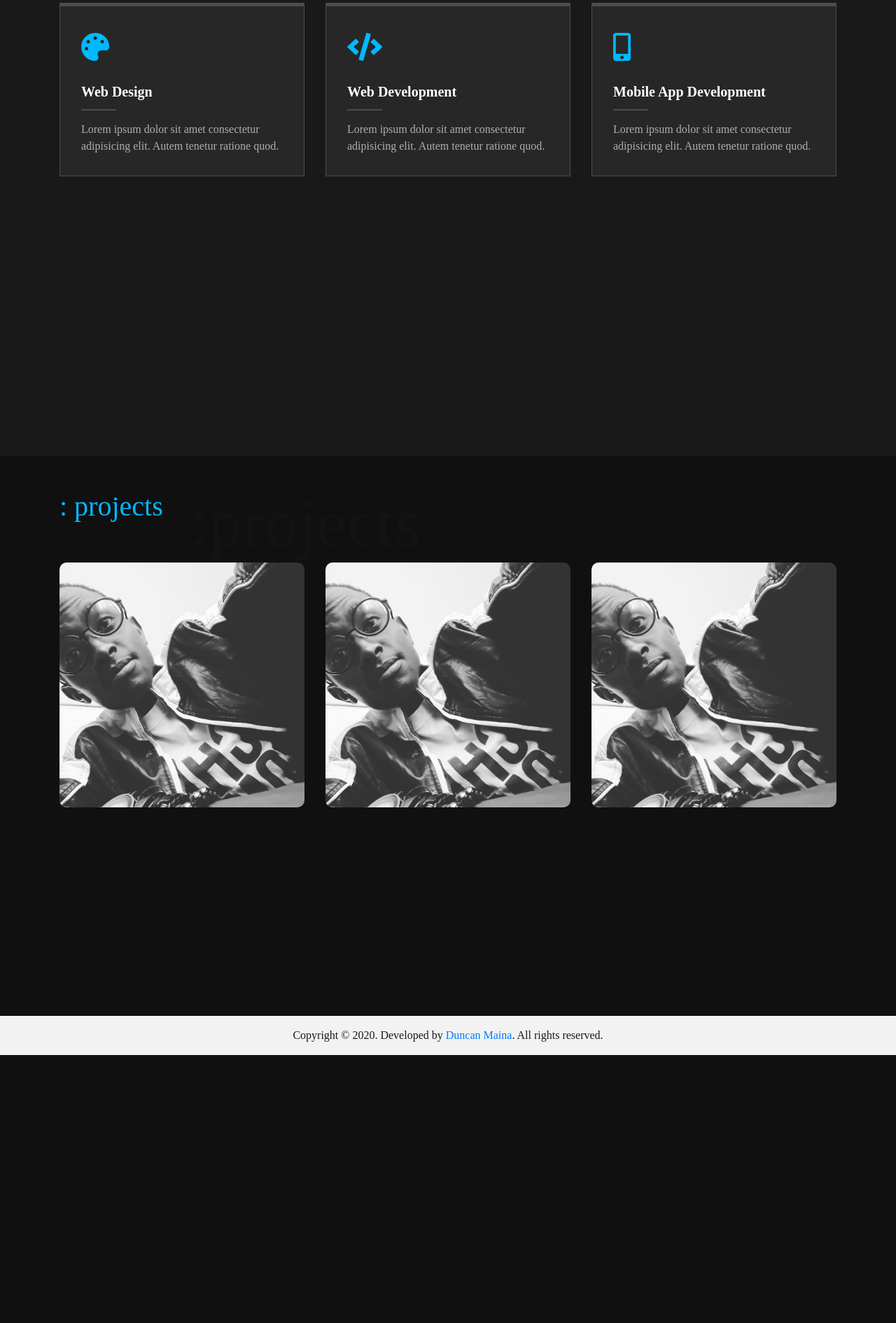
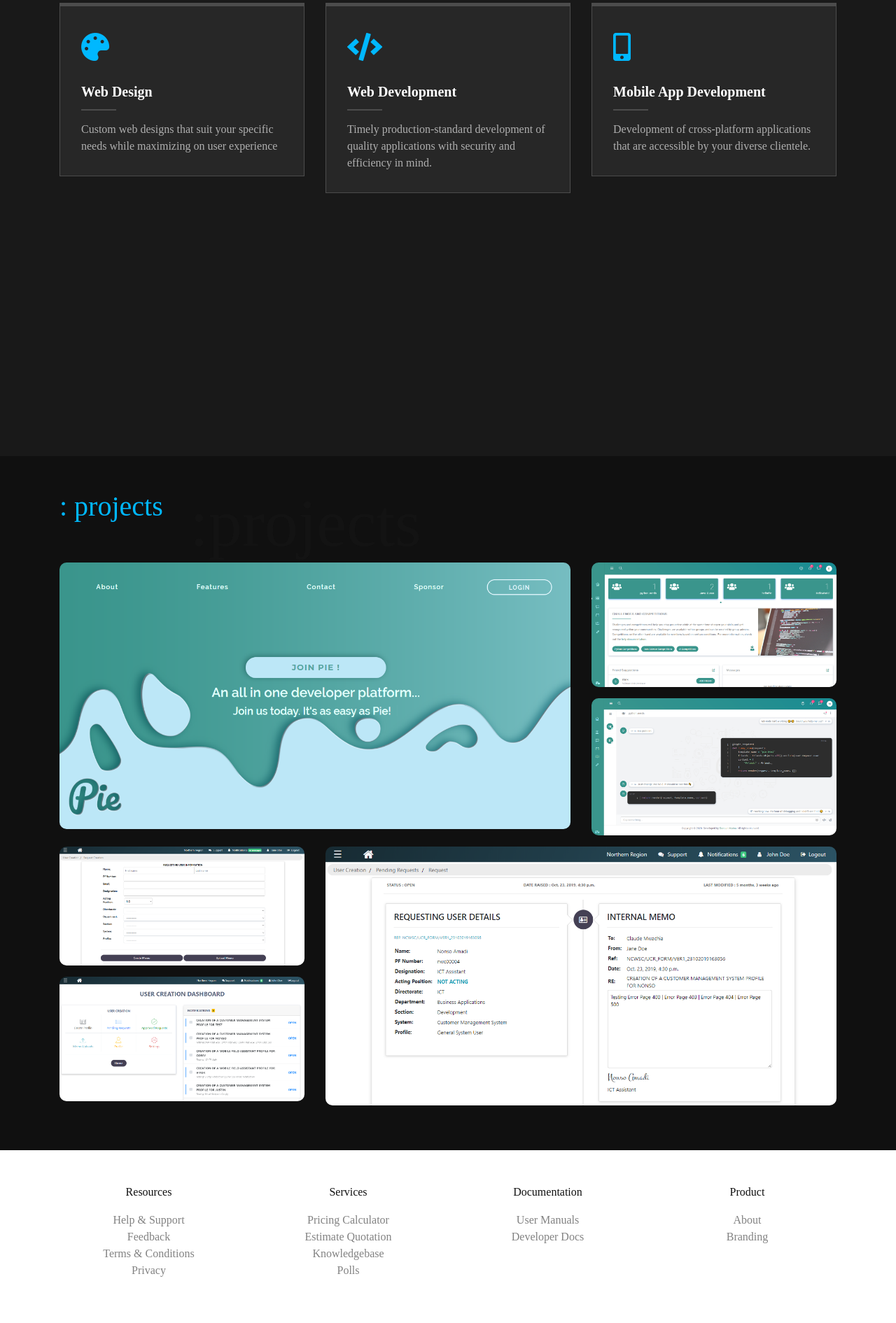
Before and after one commit to itsDuncan/portfolio, a Django app: page / in a window 1280 px wide; the page is wider, and only the part inside the window is pictured. Shown: the part 1844-3735 px from the top of that part at 70% size. Before the commit the page ends 3352 px from the top of that part, so only its background shows below. Run offline with Django 3.2, Linux system fonts and the light colour scheme; some libraries are stand-ins or nearby versions; some web fonts are replaced.

Commit message:
Modified Portfolio Section

```diff
--- a/home/static/home/css/portfolio.css
+++ b/home/static/home/css/portfolio.css
@@ -38,13 +38,23 @@ html {
 
 body {
 	background-color: var(--black);
-	font-family: Raleway-Regular;
+	font-family: Raleway-SemiBold;
 	overflow-x: hidden;
 	color: #fff;
 }
 
 section {
 	min-height: 100vh;
+}
+
+a {
+	text-decoration: none;
+	color: var(--blue);
+}
+
+ul {
+	list-style: none;
+	padding: 0;
 }
 
 .main-text {
@@ -107,6 +117,16 @@ section {
 
 #about {
 	background-color: #fff;
+}
+
+#projects {
+	padding-bottom: 3rem;
+}
+
+#footer {
+	background-color: #fff;
+	color: var(--black);
+	min-height: auto;
 }
 
 #services {
@@ -244,7 +264,7 @@ figure {
 
 footer {
 	background-color: #f2f2f2;
-	color: #191919;
+	color: #828282;
 }
 
 .underline-btn {
@@ -322,3 +342,13 @@ footer {
 #contact .form-control:focus {
 	box-shadow: 0 0 0 0.2rem var(--blue);
 }
+
+#footer a {
+	color: #828282;
+	transition: all .3s ease-in-out;
+}
+
+#footer a:hover {
+	color: var(--blue);
+	text-decoration: none;
+}
--- a/home/templates/home/includes/landing.html
+++ b/home/templates/home/includes/landing.html
@@ -84,7 +84,7 @@
 					<span class="service-icon">
 						<i class="fas fa-palette"></i>
 					</span>
-					<h5>Web Design</h5><p>Lorem ipsum dolor sit amet consectetur adipisicing elit. Autem tenetur ratione quod.</p>
+					<h5>Web Design</h5><p>Custom web designs that suit your specific needs while maximizing on user experience</p>
 				</div>
 			</div>
 
@@ -93,7 +93,7 @@
 					<span class="service-icon">
 						<i class="fas fa-code"></i>
 					</span>
-					<h5>Web Development</h5><p>Lorem ipsum dolor sit amet consectetur adipisicing elit. Autem tenetur ratione quod.</p>
+					<h5>Web Development</h5><p>Timely production-standard development of quality applications with security and efficiency in mind.</p>
 				</div>
 			</div>
 
@@ -102,7 +102,7 @@
 					<span class="service-icon">
 						<i class="fas fa-mobile-alt"></i>
 					</span>
-					<h5>Mobile App Development</h5><p>Lorem ipsum dolor sit amet consectetur adipisicing elit. Autem tenetur ratione quod.</p>
+					<h5>Mobile App Development</h5><p>Development of cross-platform applications that are accessible by your diverse clientele.</p>
 				</div>
 			</div>
 		</div>
@@ -122,10 +122,10 @@
 			</div>
 		</div>
 		<div class="row">
-			<div class="col-md-4">
-				<a class="image-link" href="{% static 'home/img/duncan-maina.jpg' %}">
+			<div class="col-md-8">
+				<a class="image-link" href="{% static 'home/img/pie.png' %}">
 				    <figure>
-				        <img class="w-100" src="{% static 'home/img/duncan-maina.jpg' %}" alt="">
+				        <img class="w-100" src="{% static 'home/img/pie.png' %}" alt="">
 				        <figcaption>
 				            <h4>Pie</h4>
 				            <p>Programer's Interactive Environment</p>
@@ -134,27 +134,99 @@
 				</a>
 			</div>
 			<div class="col-md-4">
-				<a class="image-link" href="{% static 'home/img/duncan-maina.jpg' %}">
+				<a class="image-link" href="{% static 'home/img/dashboard_screenshot.png' %}">
 				    <figure>
-				        <img class="w-100" src="{% static 'home/img/duncan-maina.jpg' %}" alt="">
+				        <img class="w-100" src="{% static 'home/img/dashboard_screenshot.png' %}" alt="">
 				        <figcaption>
-				            <h4>...</h4>
-				            <p>Ticket Monitoring System</p>
+				            <h4>Pie</h4>
+				            <p>Dashboard</p>
+				        </figcaption>
+					</figure>
+				</a>
+
+				<a class="image-link" href="{% static 'home/img/group_screenshot.png' %}">
+				    <figure>
+				        <img class="w-100" src="{% static 'home/img/group_screenshot.png' %}" alt="">
+				        <figcaption>
+				            <h4>Pie</h4>
+				            <p>Realtime Messaging</p>
 				        </figcaption>
 					</figure>
 				</a>
 			</div>
+		</div>
+
+		<div class="row">
 			<div class="col-md-4">
-				<a class="image-link" href="{% static 'home/img/duncan-maina.jpg' %}">
+				<a class="image-link" href="{% static 'home/img/ticket_creation.png' %}">
 				    <figure>
-				        <img class="w-100" src="{% static 'home/img/duncan-maina.jpg' %}" alt="">
+				        <img class="w-100" src="{% static 'home/img/ticket_creation.png' %}" alt="">
 				        <figcaption>
-				            <h4>...</h4>
-				            <p>Analytics Dashboard</p>
+				            <h4>Supa</h4>
+				            <p>Digitized Memo's</p>
+				        </figcaption>
+					</figure>
+				</a>
+				<a class="image-link" href="{% static 'home/img/ticket_dashboard.png' %}">
+				    <figure>
+				        <img class="w-100" src="{% static 'home/img/ticket_dashboard.png' %}" alt="">
+				        <figcaption>
+				            <h4>Supa</h4>
+				            <p>Realtime Notifications</p>
 				        </figcaption>
 					</figure>
 				</a>
 			</div>
+			<div class="col-md-8">
+				<a class="image-link" href="{% static 'home/img/ticket.png' %}">
+				    <figure>
+				        <img class="w-100" src="{% static 'home/img/ticket.png' %}" alt="">
+				        <figcaption>
+				            <h4>Supa</h4>
+				            <p>Ticket Management System</p>
+				        </figcaption>
+					</figure>
+				</a>
+			</div>
+		</div>
+		</div>
+	</div>
+</section>
+
+<section id="footer">
+	<div class="container py-5">
+		<div class="row text-center">
+			<div class="col-md-3 text-center">
+				<p class="footer-header">Resources</p>
+				<ul>
+					<li><a href="#">Help & Support</a></li>
+					<li><a href="#">Feedback</a></li>
+					<li><a href="#">Terms & Conditions</a></li>
+					<li><a href="#">Privacy</a></li>
+				</ul>
+			</div>
+			<div class="col-md-3">
+				<p class="footer-header">Services</p>
+				<ul>
+					<li><a href="#">Pricing Calculator</a></li>
+					<li><a href="#">Estimate Quotation</a></li>
+					<li><a href="#">Knowledgebase</a></li>
+					<li><a href="#">Polls</a></li>
+				</ul>
+			</div>
+			<div class="col-md-3">
+				<p class="footer-header">Documentation</p>
+				<ul>
+					<li><a href="#">User Manuals</a></li>
+					<li><a href="#">Developer Docs</a></li>
+				</ul>
+			</div>
+			<div class="col-md-3">
+				<p class="footer-header">Product</p>
+				<ul>
+					<li><a href="#">About</a></li>
+					<li><a href="#">Branding</a></li>
+				</ul>
 			</div>
 		</div>
 	</div>
```
Also changed, not shown: home/static/home/img/dashboard_screenshot.png (added), home/static/home/img/group_screenshot.png (added), home/static/home/img/pie.png (added), home/static/home/img/ticket.png (added), home/static/home/img/ticket_creation.png (added), home/static/home/img/ticket_dashboard.png (added).
